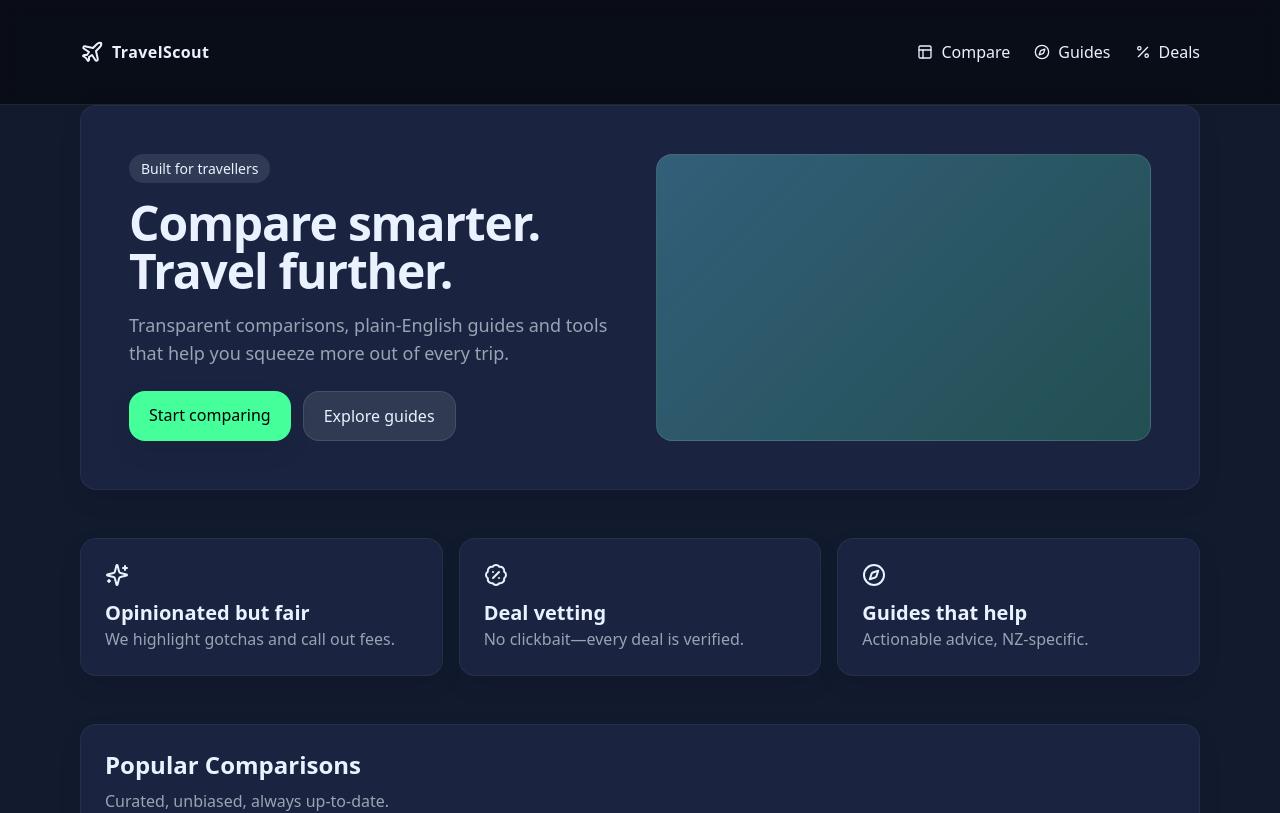
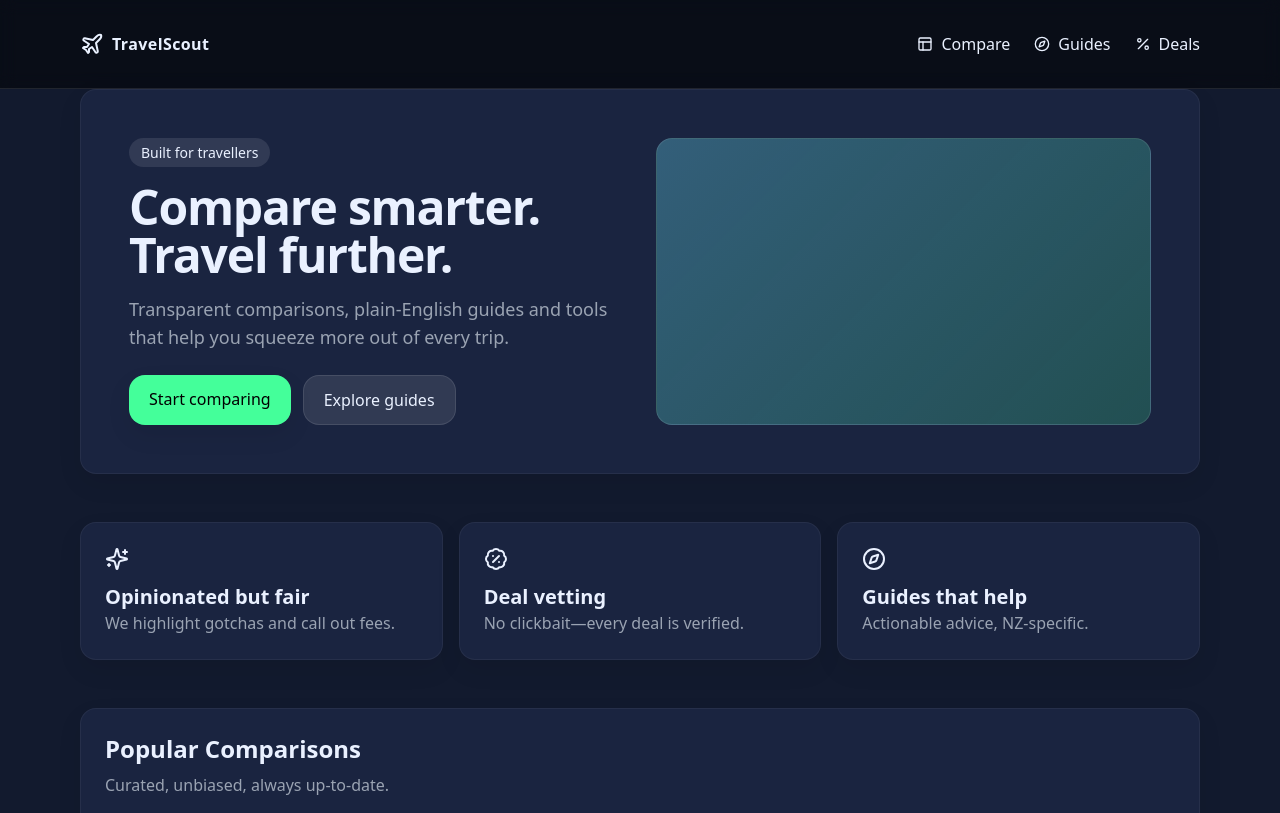
Before and after one commit to BrettWS2025/travelscout, a Next.js app: page / in a window 1280 px wide. Shown: the top 813 px of the page. Built offline with nearby package versions, Linux system fonts and the light colour scheme.

Commit message:
Update globals.css

```diff
--- a/styles/globals.css
+++ b/styles/globals.css
@@ -48,6 +48,6 @@ body {
 .link:hover { color: var(--accent); }
 
 header.sticky.top-0 .container {
-  padding-top: 2.5rem;   /* default was py-4 ≈ 1rem */
-  padding-bottom: 2.5rem;
+  padding-top: 2rem;   /* default was py-4 ≈ 1rem */
+  padding-bottom: 2rem;
 }
```
